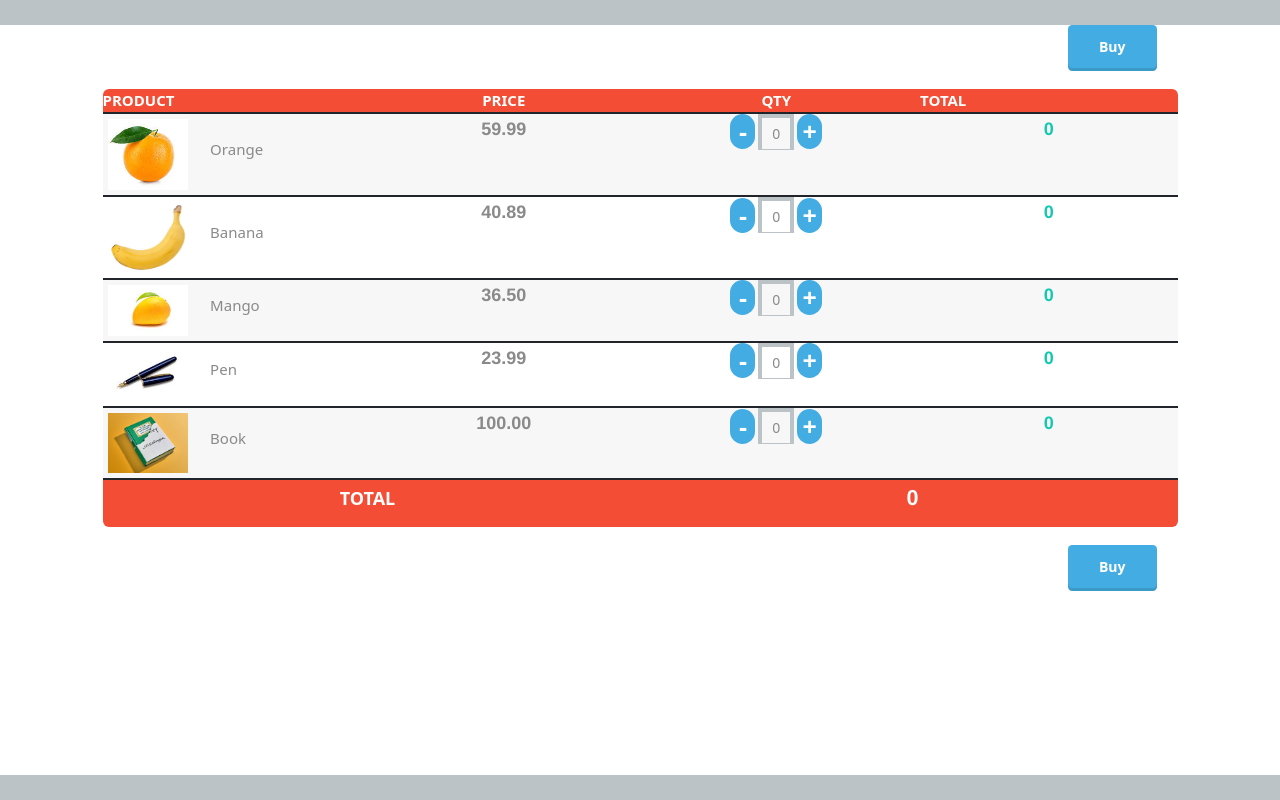
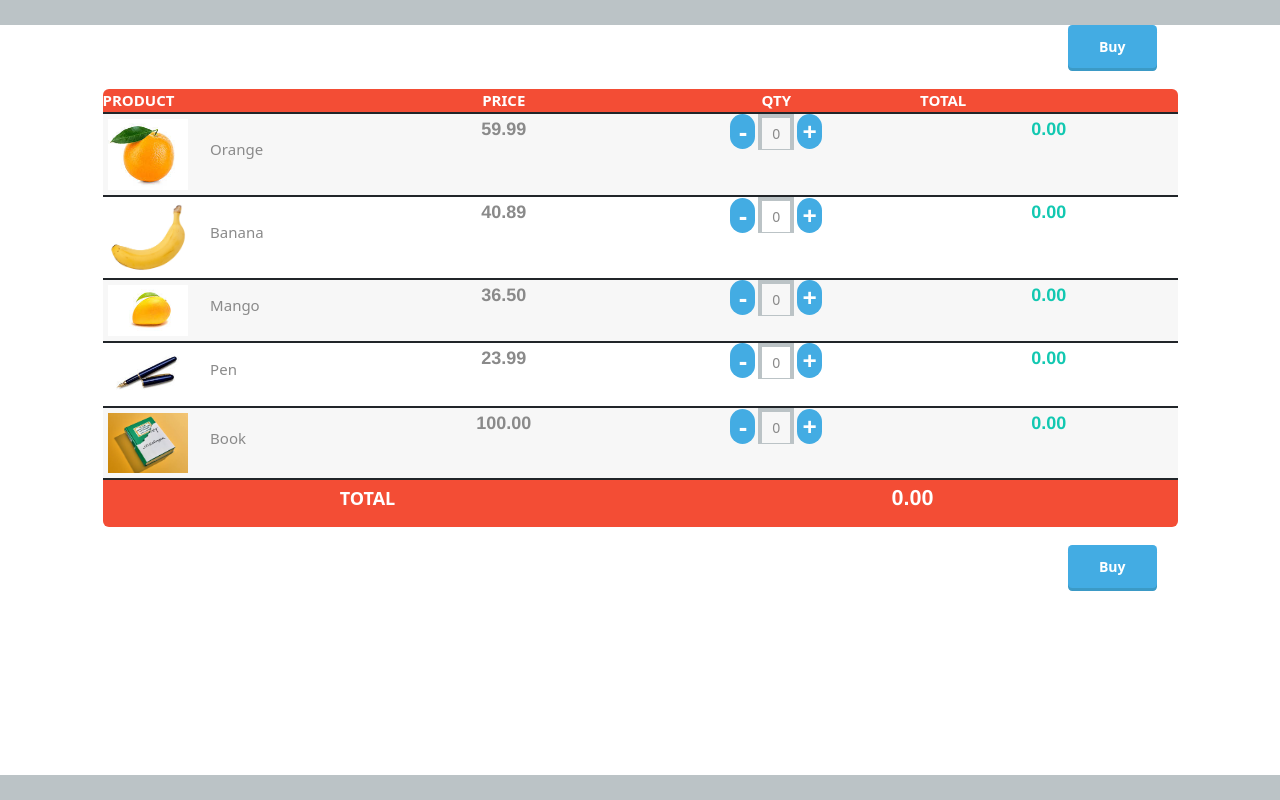
Before and after one commit to natnael1455/url-creation, a website: page index.html in a window 1280 px wide. Drawn offline with nearby package versions, Linux system fonts and the light colour scheme.

Commit message:
fix: index.html layout

```diff
--- a/index.html
+++ b/index.html
@@ -46,7 +46,7 @@
           </div>
 
           <div class="col-sm col-total col-numeric align-center" id="pro-total">
-            <p> 0</p>
+            <p> 0.00</p>
           </div>
         </div>
 
@@ -67,7 +67,7 @@
           <a href="#" class="qty qty-plus">+</a>
         </div>
         <div class="col-sm col-total col-numeric align-center" id="pro-total">
-          <p>0</p>
+          <p>0.00</p>
         </div>
       </div>
 
@@ -88,7 +88,7 @@
           <a href="#" class="qty qty-plus">+</a>
         </div>
         <div class="col-sm col-total col-numeric align-center" id="pro-total">
-           <p>0</p>
+           <p>0.00</p>
         </div>
       </div>
 
@@ -110,7 +110,7 @@
         </div>
 
         <div class="col-sm col-total col-numeric align-center" id="pro-total">
-          <p>0</p>
+          <p>0.00</p>
         </div>
 
       </div>
@@ -133,7 +133,7 @@
         </div>
 
          <div class="col-sm col-total col-numeric align-center" id="pro-total">
-           <p>0</p>
+           <p>0.00</p>
          </div>
       </div>
   <!-- product ends in here -->
@@ -141,12 +141,12 @@
        <div class="tf">
 
 
-          <div class="row layout-inline align-center">
-           <div class="col-sm">
+          <div class="row layout-inline ">
+           <div class="col-sm align-center">
              <p>Total</p>
            </div>
            <div class="col-sm col-numeric align-center">
-           <p id="over-all">0</p>
+           <p id="over-all">0.00</p>
           </div>
          </div>
        </div>
--- a/script.js
+++ b/script.js
@@ -62,7 +62,7 @@ $('a.qty-minus').on('click', function (e) {
     var value = parseInt($input.val());
     var over_all = $('#over-all');
     var over_all_total = parseFloat(over_all.text());
-    if (value > 1) {
+    if (value > 0) {
         value = value - 1;
         over_all_total = over_all_total - price;
     } else {
```
Also changed, not shown: 1 other file.
